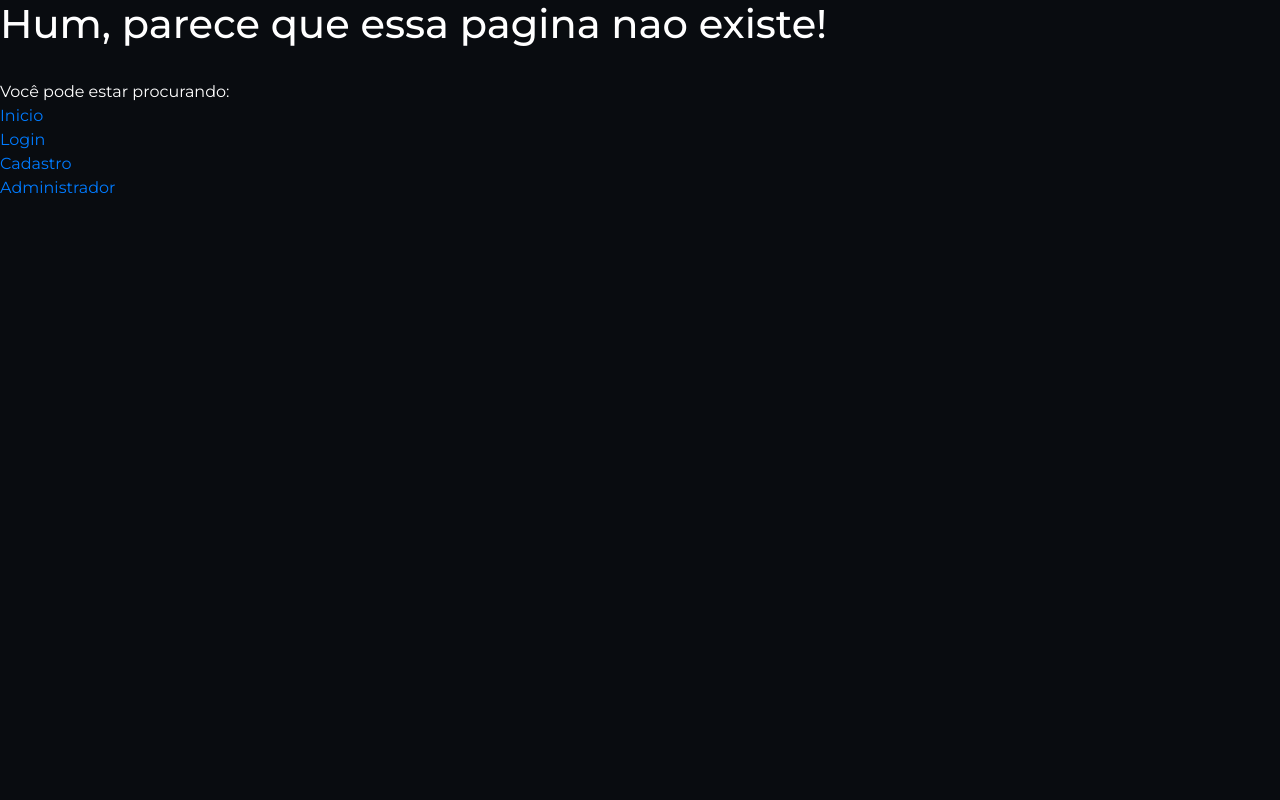
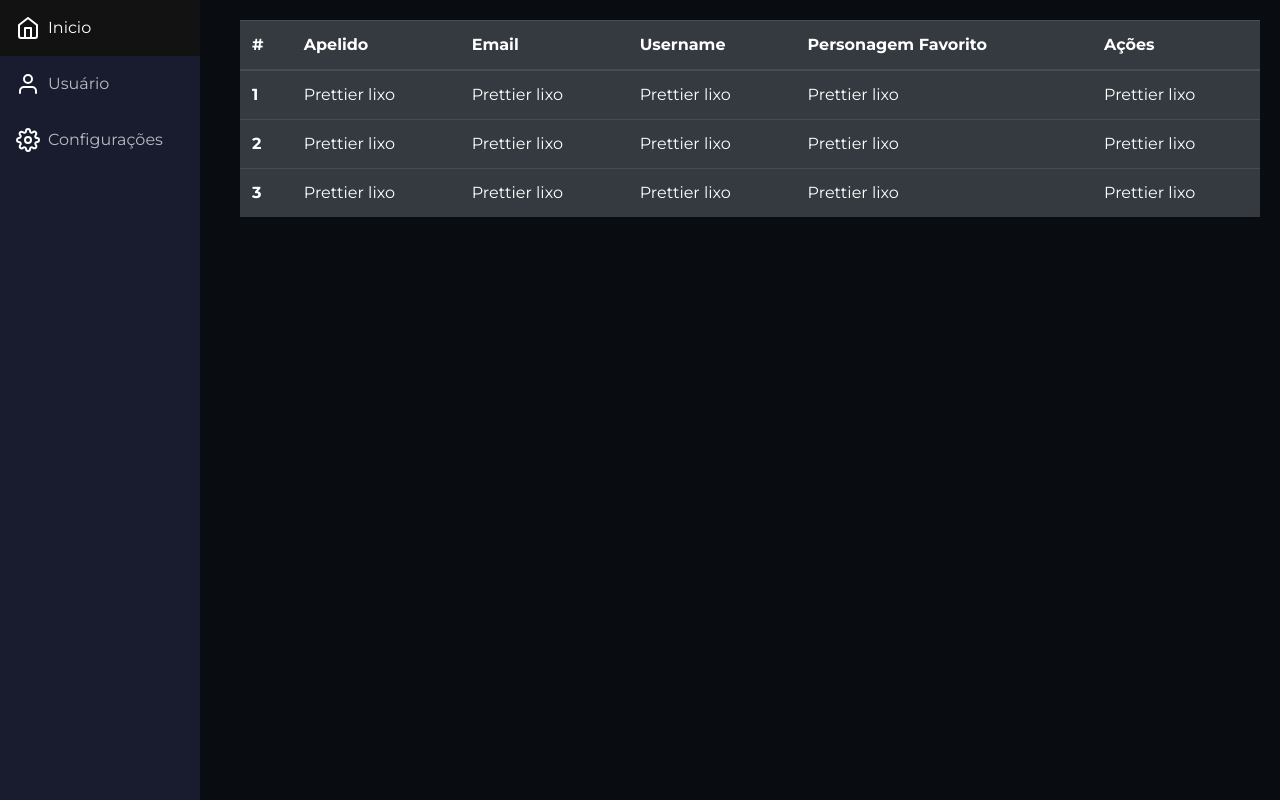
Before and after one commit to cinefyPFC/echeveria-code, a React (Create React App) app: page /dashboard/usuarios in a window 1280 px wide. Built offline with nearby package versions, Linux system fonts and the light colour scheme.

Commit message:
Rota /dashboard/usuario adicionada - Linkagem no Menu - Inicio da criação databela

```diff
--- a/src/components/HeaderAdmin/index.jsx
+++ b/src/components/HeaderAdmin/index.jsx
@@ -11,11 +11,11 @@ export default function HeaderAdmin() {
         <FiHome color="#FFF" size={24} />
         Inicio
       </Link>
-      <Link to="/customers">
+      <Link to="/dashboard/usuarios">
         <FiUser color="#FFF" size={24} />
         Usuário
       </Link>
-      <Link to="/profile">
+      <Link to="#">
         <FiSettings color="#FFF" size={24} />
         Configurações
       </Link>
--- a/src/routes/routes.js
+++ b/src/routes/routes.js
@@ -1,12 +1,13 @@
 import React from 'react';
 import { BrowserRouter, Route, Switch } from 'react-router-dom';
 import Cadastro from '../views/Cadastro';
-import Admin from '../views/Dashboard';
-import Dashboard from '../views/Dashboard/Profile';
 import Erro from '../views/Error';
 import Home from '../views/Home';
 import Login from '../views/Login';
 import Profile from '../views/Perfil';
+import Admin from '../views/Dashboard';
+import Dashboard from '../views/Dashboard/Profile';
+import Usuario from '../views/GerenciamentoUsuario';
 
 const Router = () => {
   return (
@@ -18,6 +19,7 @@ const Router = () => {
         <Route exact path="/admin" component={Admin} />
         <Route exact path="/perfil" component={Profile} />
         <Route exact path="/dashboard" component={Dashboard} />
+        <Route exact path="/dashboard/usuarios" component={Usuario} />
         <Route path="*" component={Erro} />
       </Switch>
     </BrowserRouter>
--- /dev/null
+++ b/src/views/GerenciamentoUsuario/index.jsx
@@ -0,0 +1,53 @@
+import React from 'react';
+import HeaderAdmin from '../../components/HeaderAdmin';
+import { Table } from 'reactstrap';
+import './style/gerenciamento.css';
+
+function Usuario() {
+  return (
+    <div className="AdminTela">
+      <HeaderAdmin></HeaderAdmin>
+      <div className="AdminConteudo">
+        <Table dark>
+          <thead>
+            <tr>
+              <th>#</th>
+              <th>Apelido</th>
+              <th>Email</th>
+              <th>Username</th>
+              <th>Personagem Favorito</th>
+              <th>Ações</th>
+            </tr>
+          </thead>
+          <tbody>
+            <tr>
+              <th scope="row">1</th>
+              <td className="table-gerenciamento-usuario">Prettier lixo</td>
+              <td className="table-gerenciamento-usuario">Prettier lixo</td>
+              <td className="table-gerenciamento-usuario">Prettier lixo</td>
+              <td className="table-gerenciamento-usuario">Prettier lixo</td>
+              <td className="table-gerenciamento-usuario">Prettier lixo</td>
+            </tr>
+            <tr>
+              <th scope="row">2</th>
+              <td className="table-gerenciamento-usuario">Prettier lixo</td>
+              <td className="table-gerenciamento-usuario">Prettier lixo</td>
+              <td className="table-gerenciamento-usuario">Prettier lixo</td>
+              <td className="table-gerenciamento-usuario">Prettier lixo</td>
+              <td className="table-gerenciamento-usuario">Prettier lixo</td>
+            </tr>
+            <tr>
+              <th scope="row">3</th>
+              <td className="table-gerenciamento-usuario">Prettier lixo</td>
+              <td className="table-gerenciamento-usuario">Prettier lixo</td>
+              <td className="table-gerenciamento-usuario">Prettier lixo</td>
+              <td className="table-gerenciamento-usuario">Prettier lixo</td>
+              <td className="table-gerenciamento-usuario">Prettier lixo</td>
+            </tr>
+          </tbody>
+        </Table>
+      </div>
+    </div>
+  );
+}
+export default Usuario;
--- /dev/null
+++ b/src/views/GerenciamentoUsuario/style/gerenciamento.css
@@ -0,0 +1,8 @@
+.table-gerenciamento-usuario {
+  word-break: break-word;
+  max-width: 200px;
+}
+td ul li {
+  display: inline;
+  padding: 0 6px;
+}
```
Also changed, not shown: 2 other files (tests, documents, lock files or other folders).
